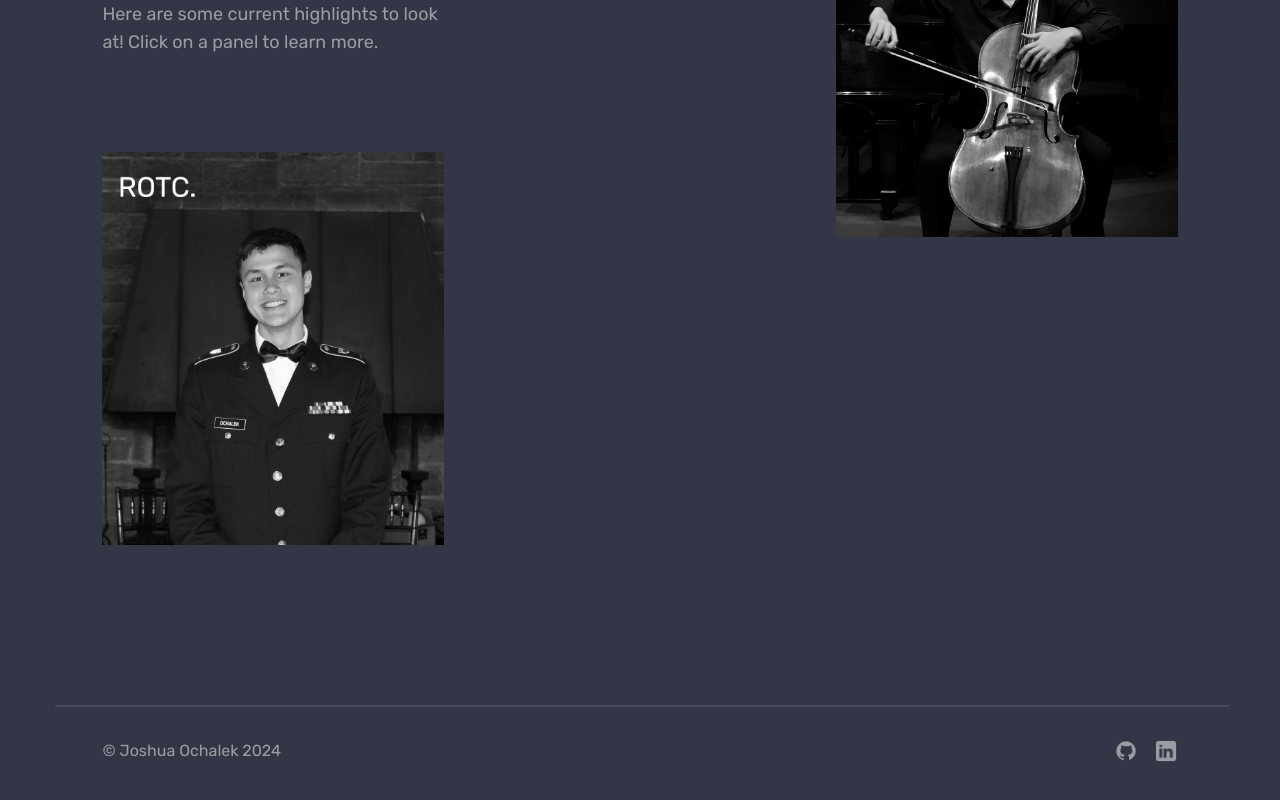
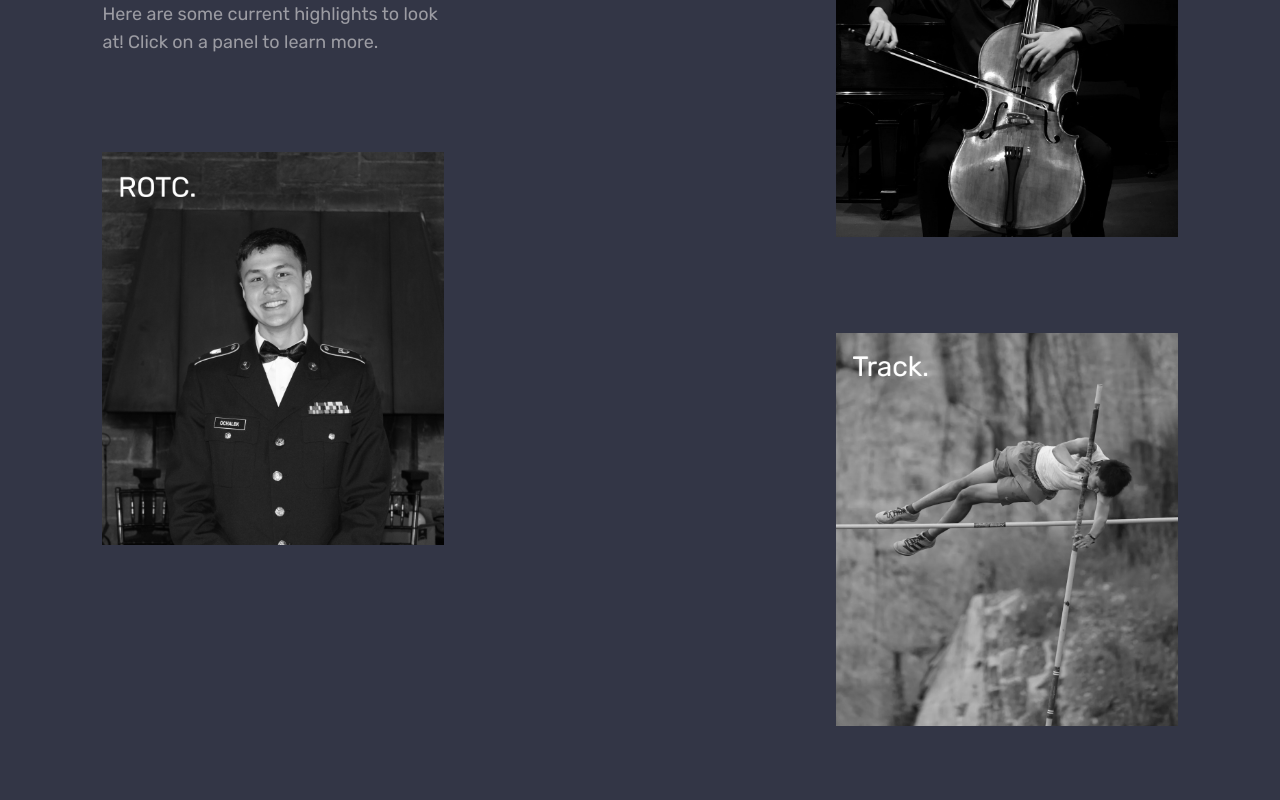
Before and after one commit to pjochillin/portfolio, a Next.js app: page / in a window 1280 px wide. Shown: the part 1992-2792 px from the top of the page. Built offline with nearby package versions, Linux system fonts and the light colour scheme.

Commit message:
Add Track Panel

```diff
--- a/components/works.tsx
+++ b/components/works.tsx
@@ -1,5 +1,4 @@
 import Image from "next/image"
-import Link from "next/link"
 
 export default function works({ openRotcModal, openCelloModal } : { openRotcModal: () => void, openCelloModal: () => void }) {
     return (
@@ -23,7 +22,7 @@ export default function works({ openRotcModal, openCelloModal } : { openRotcModa
                     </div>
                 </div>
             </div>
-            <div className="min-[750px]:basis-4/12 min-[750px]:mr-[8%] flex flex-col content-start">
+            <div className="min-[750px]:basis-4/12 min-[750px]:mr-[8%] flex flex-col content-start space-y-24">
                 <div className="mt-16 min-[750px]:mt-0 min-[750px]:ml-[20%]">
                     <div className={`grayscale hover:grayscale-0 hover:cursor-pointer transition duration-500 ease-in-out`} onClick={openCelloModal}>
                         <Image
@@ -33,18 +32,17 @@ export default function works({ openRotcModal, openCelloModal } : { openRotcModa
                             alt=""
                         />
                     </div>
-                    <div className={`hidden`}>
-                        <ul>
-                            <li className="text-off_white font-medium p-2 text-center border-theme_gray">
-                                Selected Works
-                            </li>
-                            <li className="text-theme_gray p-2 text-center bg-dropdown_bg border-theme_gray border-2">
-                                <Link href="https://youtu.be/NZ7Zypkejeos" className="transition duration-300 ease-in-out hover:text-theme_green">L. van Beethoven - Cello Sonata No. 2, Op. 5 No. 2, II. Rondo. Allegro</Link>
-                            </li>
-                            <li className="text-theme_gray p-2 text-center bg-dropdown_bg border-theme_gray border-x-2 border-b-2">
-                                <Link href="https://youtu.be/-Sux4OGaQek" className="transition duration-300 ease-in-out hover:text-theme_green">J. S. Bach - Cello Suite No. 2 in D minor, BWV 1008, I. Prelude</Link>
-                            </li>
-                        </ul>
+                </div>
+                <div className="mt-16 min-[750px]:mt-0 min-[750px]:ml-[20%]">
+                    <div className={`grayscale hover:grayscale-0 hover:cursor-pointer transition duration-500 ease-in-out`}>
+                        <a target="_blank" href="https://cornellbigred.com/sports/mens-track-and-field/roster/josh-ochalek/78814">
+                            <Image
+                                src="/images/track-thumbnail.png"
+                                height={1150}
+                                width={998}
+                                alt=""
+                            />
+                        </a>
                     </div>
                 </div>
             </div>
```
Also changed, not shown: public/images/track-thumbnail.png (added).
